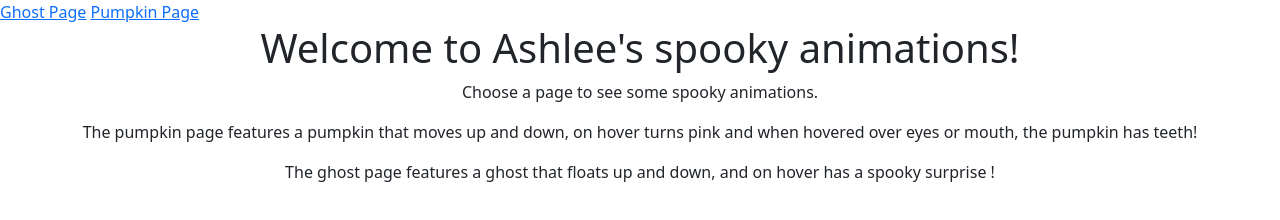
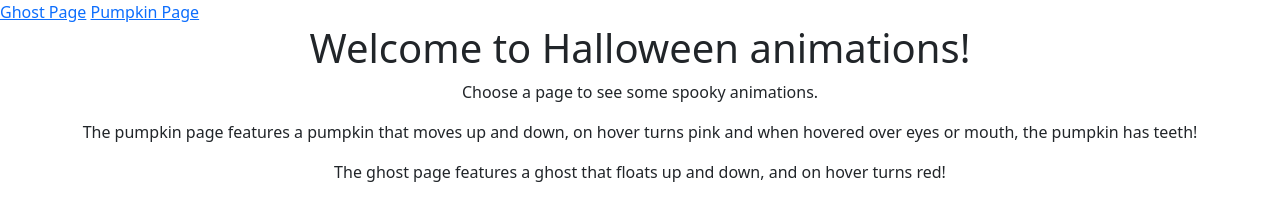
Before and after one commit to ashleec13/halloweenPumpkin, a plain HTML site: page index.html in a window 1280 px wide. Drawn offline with nearby package versions, Linux system fonts and the light colour scheme.

Commit message:
finished

```diff
--- a/index.html
+++ b/index.html
@@ -19,12 +19,11 @@
         <a href="pumpkin.html">Pumpkin Page</a>
     </header>
     <div class="container">
-        <h1 class="text-center">Welcome to Ashlee's spooky animations!</h1>
+        <h1 class="text-center">Welcome to Halloween animations!</h1>
         <p class="text-center">Choose a page to see some spooky animations.</p>
         <p class="text-center">The pumpkin page features a pumpkin that moves up and down, on hover turns pink and when
             hovered over eyes or mouth, the pumpkin has teeth!</p>
-        <p class="text-center">The ghost page features a ghost that floats up and down, and on hover has a spooky
-            surprise !</p>
+        <p class="text-center">The ghost page features a ghost that floats up and down, and on hover turns red!</p>
         <footer>
             <!-- place footer here -->
         </footer>
```
Also changed, not shown: ghost.html (+1 -2 lines), pumpkin.html (+1 -2 lines).
